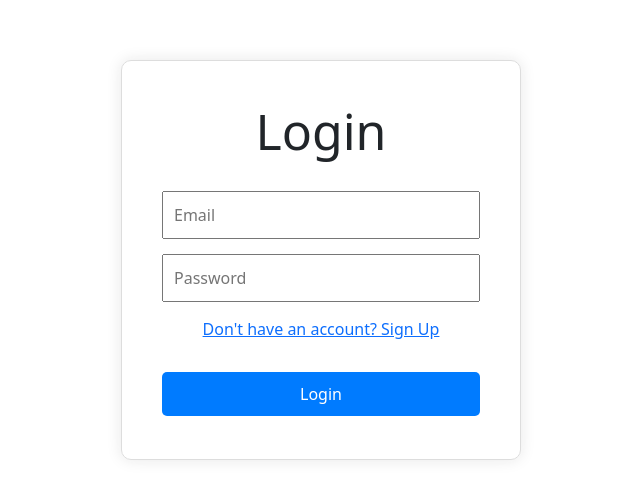
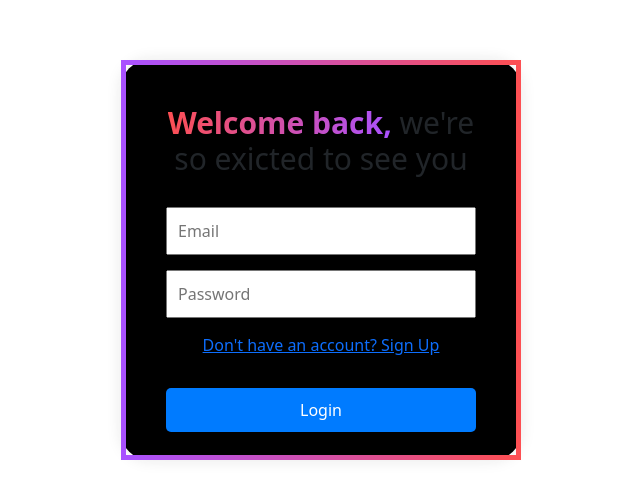
Before and after one commit to Safmica/competition_website, a React (Vite) app in the folder front-end/my-app/: page /login in a window 1280 px wide. Shown: the part 140-638 px from the top of the page, without its empty margins (319-959 px from the left). Built offline with nearby package versions, Linux system fonts and the light colour scheme.

Commit message:
Change login page

```diff
--- a/front-end/my-app/src/login.jsx
+++ b/front-end/my-app/src/login.jsx
@@ -15,7 +15,9 @@ function LoginForm (){
 
   return (
     <div style={styles.container}>
-      <h2 style={styles.title}>Login</h2>
+      <h2 style={styles.title}>
+        <b style={styles.grad}>Welcome back,</b> we're so exicted to see you
+      </h2>
       <form onSubmit={handleLogin} style={styles.form}>
         <input
           type="email"
@@ -35,12 +37,14 @@ function LoginForm (){
         />
 
         <div className="mb-3">
-            <Link className="text-primary" to="/register">
-             Don't have an account? Sign Up
-            </Link>
+          <Link className="text-primary" to="/register">
+            Don't have an account? Sign Up
+          </Link>
         </div>
 
-        <button type="submit" style={styles.button}>Login</button>
+        <button type="submit" style={styles.button}>
+          Login
+        </button>
       </form>
     </div>
   );
@@ -51,18 +55,28 @@ const styles = {
     width: "400px",
     height: "400px",
     padding: "40px",
-    border: "1px solid #ddd",
-    borderRadius: "10px",
+    border: '5px solid transparent',
+    borderImage: 'linear-gradient(to right, #A951FF, #FD4F53) 1',
+    borderRadius: '28px',
     boxShadow: "0 0 15px rgba(31, 30, 30, 0.1)",
     textAlign: "center",
     position: "absolute",
     top: "50%",
     left: "50%",
     transform: "translate(-50%, -50%)",
+    backgroundColor: "black",
   },
+  grad: {
+    background: "linear-gradient(to right, #FD4F53, #A951FF)",
+    WebkitBackgroundClip: "text",
+    WebkitTextFillColor: "transparent",
+    fontWeight: "bold",
+  },
+
   title: {
     marginBottom: "-120px",
-    fontSize: "50px",
+    fontSize: "30px",
+    color: "w"
   },
   form: {
     marginTop: "150px",
```
